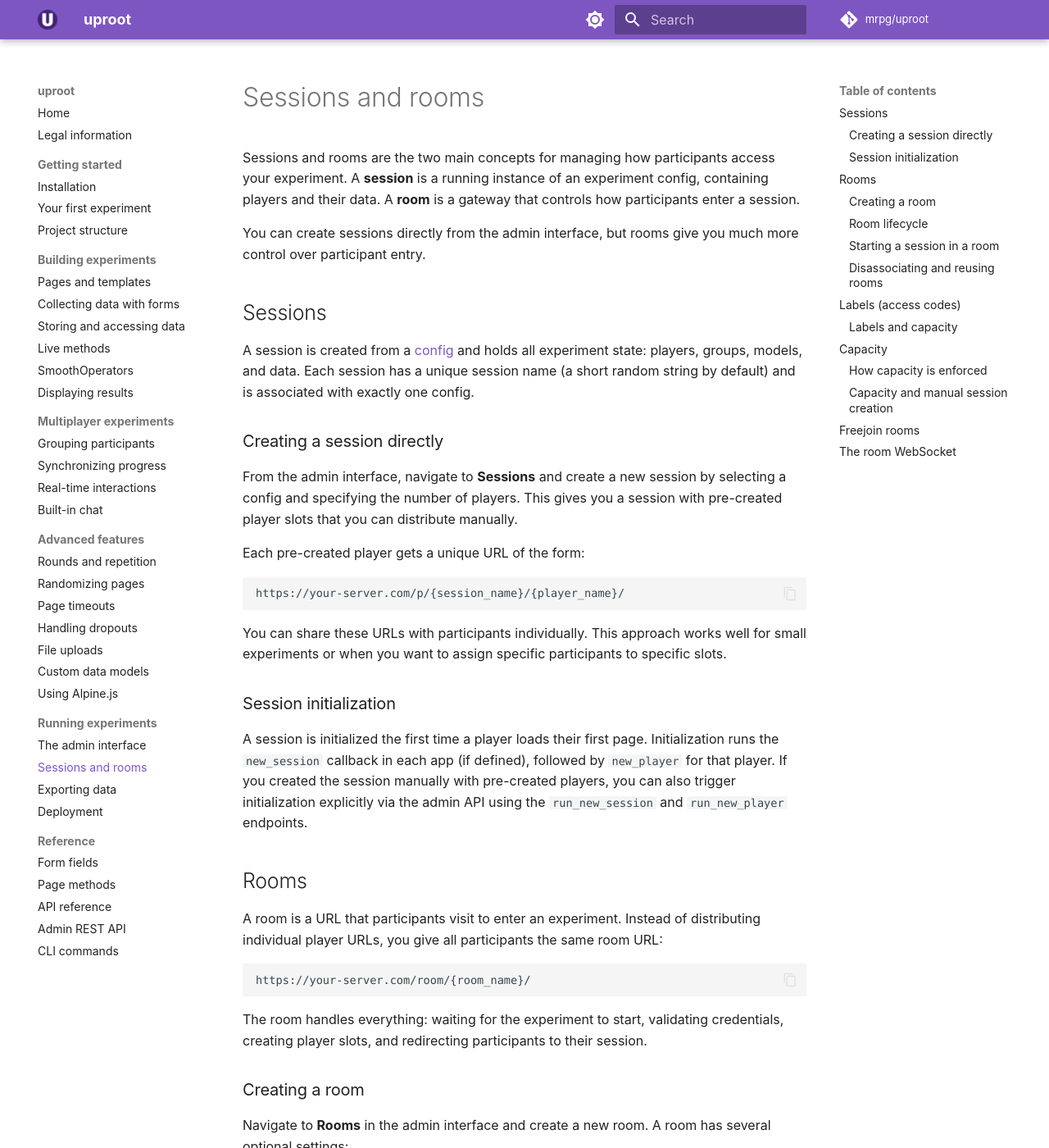
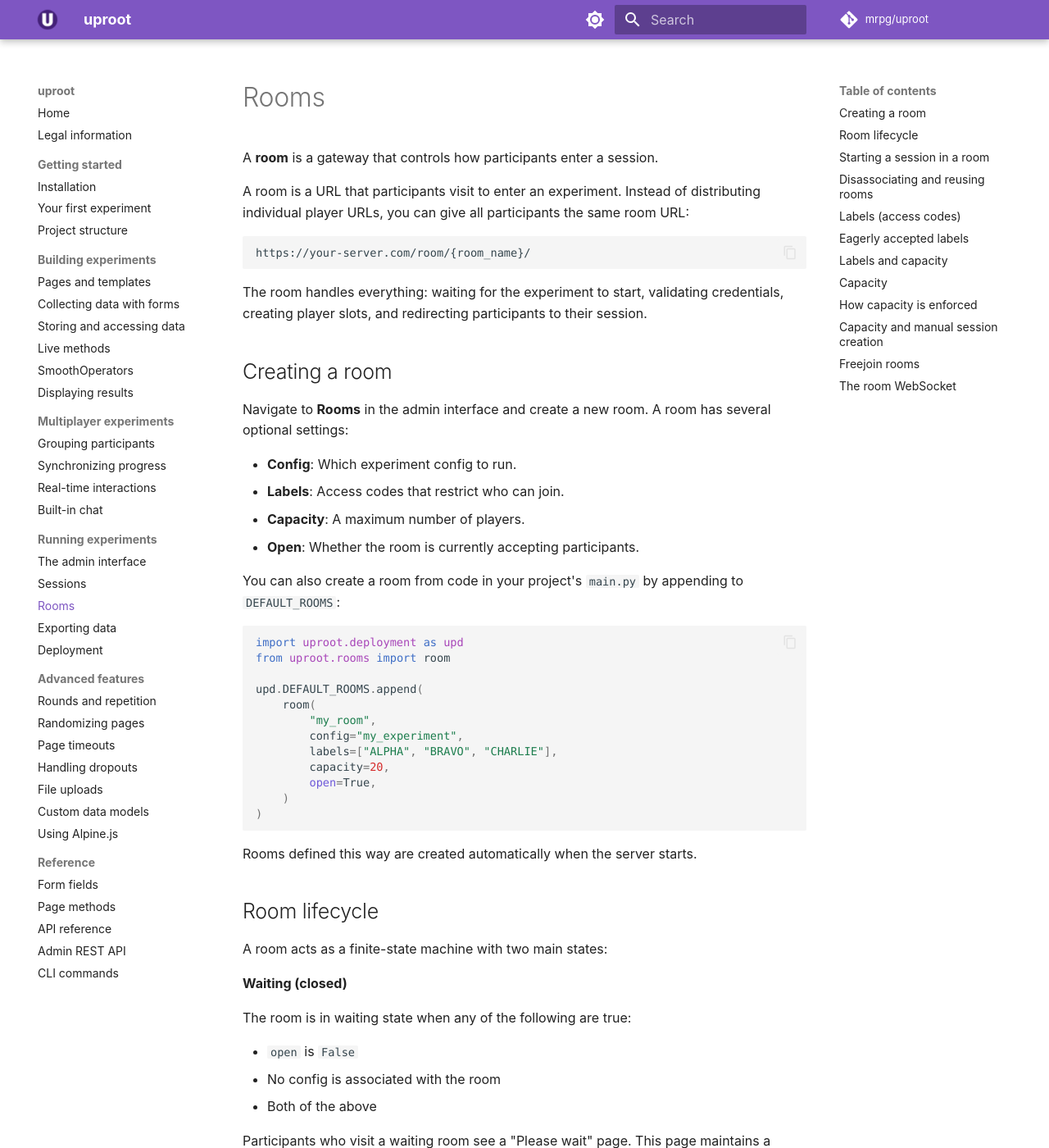
Before and after one commit to mrpg/uproot-docs, an MkDocs documentation site: the page built from docs/running/rooms.md, in a window 1280 px wide and 1400 px high. Shown: the whole window at 82% size. Built offline with MkDocs 1.6.1 and Material for MkDocs 9.7.7, drawn with Linux system fonts in a browser that asks for light colours; comment, search, counter and statistics services are not loaded; some of the changed text lies outside the part shown.

Commit message:
Split sessions-rooms.md

````diff
--- a/docs/running/sessions-rooms.md
+++ b/docs/running/rooms.md
@@ -1,32 +1,8 @@
-# Sessions and rooms
+# Rooms
 
-Sessions and rooms are the two main concepts for managing how participants access your experiment. A **session** is a running instance of an experiment config, containing players and their data. A **room** is a gateway that controls how participants enter a session.
+A **room** is a gateway that controls how participants enter a session.
 
-You can create sessions directly from the admin interface, but rooms give you much more control over participant entry.
-
-## Sessions
-
-A session is created from a [config](../getting-started/project-structure.md) and holds all experiment state: players, groups, models, and data. Each session has a unique session name (a short random string by default) and is associated with exactly one config.
-
-### Creating a session directly
-
-From the admin interface, navigate to **Sessions** and create a new session by selecting a config and specifying the number of players. This gives you a session with pre-created player slots that you can distribute manually.
-
-Each pre-created player gets a unique URL of the form:
-
-```
-https://your-server.com/p/{session_name}/{player_name}/
-```
-
-You can share these URLs with participants individually. This approach works well for small experiments or when you want to assign specific participants to specific slots.
-
-### Session initialization
-
-A session is initialized the first time a player loads their first page. Initialization runs the `new_session` callback in each app (if defined), followed by `new_player` for that player. If you created the session manually with pre-created players, you can also trigger initialization explicitly via the admin API using the `run_new_session` and `run_new_player` endpoints.
-
-## Rooms
-
-A room is a URL that participants visit to enter an experiment. Instead of distributing individual player URLs, you give all participants the same room URL:
+A room is a URL that participants visit to enter an experiment. Instead of distributing individual player URLs, you can give all participants the same room URL:
 
 ```
 https://your-server.com/room/{room_name}/
@@ -34,7 +10,7 @@ https://your-server.com/room/{room_name}/
 
 The room handles everything: waiting for the experiment to start, validating credentials, creating player slots, and redirecting participants to their session.
 
-### Creating a room
+## Creating a room
 
 Navigate to **Rooms** in the admin interface and create a new room. A room has several optional settings:
 
@@ -62,7 +38,7 @@ upd.DEFAULT_ROOMS.append(
 
 Rooms defined this way are created automatically when the server starts.
 
-### Room lifecycle
+## Room lifecycle
 
 A room acts as a finite-state machine with two main states:
 
@@ -85,7 +61,7 @@ When `open` is `True` and a config is set, the room begins accepting participant
 
 After joining, participants are redirected to their player URL and begin the experiment.
 
-### Starting a session in a room
+## Starting a session in a room
 
 From a room's admin page, you can start a session in two ways:
 
@@ -95,7 +71,7 @@ From a room's admin page, you can start a session in two ways:
 
 When a session is started in a room (either way), the `r.start(roomname)` signal fires, which wakes all WebSocket connections on the waiting page. Participants' browsers automatically submit the join form.
 
-### Disassociating and reusing rooms
+## Disassociating and reusing rooms
 
 A room can only have one session at a time. To reuse a room for a new session, first **disassociate** the current session. This unlinks the session from the room and resets the room's state so new participants can wait again.
 
@@ -126,7 +102,17 @@ After entering a valid label, participants wait for the room to open (if it isn'
 
 If a participant enters a label that has already been used by another player in the session, they are redirected to that existing player's URL. This means a participant can rejoin using the same label if they lose their connection.
 
-### Labels and capacity
+## Eagerly accepted labels
+
+*If* your room does not require labels, uproot will still eagerly accept labels that are provided using the `?label=` URL parameter. You could use that feature as follows:
+
+```
+https://your-server.com/room/{room_name}/?label=MY_LABEL
+```
+
+This is useful for physical labs (where `MY_LABEL` may be `01` to `32`, the number of cubicles), and online Platforms, such as [Prolific](https://prolific.com/) IDs.
+
+## Labels and capacity
 
 When labels are set but no explicit capacity is configured, the room's effective capacity equals the number of labels. This means each label can be used by exactly one participant.
 
@@ -146,7 +132,7 @@ upd.DEFAULT_ROOMS.append(
 )
 ```
 
-### How capacity is enforced
+## How capacity is enforced
 
 A participant can join a room's session if any of the following conditions are true:
 
@@ -156,7 +142,7 @@ A participant can join a room's session if any of the following conditions are t
 
 This means capacity primarily controls *growth* — it prevents new player slots from being created beyond the limit. It does not prevent participants from claiming pre-created slots, even if the number of pre-created slots exceeds the capacity.
 
-### Capacity and manual session creation
+## Capacity and manual session creation
 
 When you create a session in a room with pre-created players, you can check the **"Set room capacity to number of players"** option. This sets the room's capacity equal to the number of pre-created players, preventing any additional participants from joining beyond the pre-created slots.
 
--- a/mkdocs.yml
+++ b/mkdocs.yml
@@ -91,6 +91,12 @@ nav:
     - Synchronizing progress: multiplayer/synchronization.md
     - Real-time interactions: multiplayer/real-time.md
     - Built-in chat: multiplayer/chat.md
+  - Running experiments:
+    - The admin interface: running/admin.md
+    - Sessions: running/sessions.md
+    - Rooms: running/rooms.md
+    - Exporting data: running/export.md
+    - Deployment: running/deployment.md
   - Advanced features:
     - Rounds and repetition: advanced/rounds.md
     - Randomizing pages: advanced/randomization.md
@@ -99,11 +105,6 @@ nav:
     - File uploads: advanced/uploads.md
     - Custom data models: advanced/models.md
     - Using Alpine.js: advanced/alpinejs.md
-  - Running experiments:
-    - The admin interface: running/admin.md
-    - Sessions and rooms: running/sessions-rooms.md
-    - Exporting data: running/export.md
-    - Deployment: running/deployment.md
   - Reference:
     - Form fields: reference/fields.md
     - Page methods: reference/page-methods.md
````
Also changed, not shown: docs/running/sessions.md (added, +23 -0 lines).
